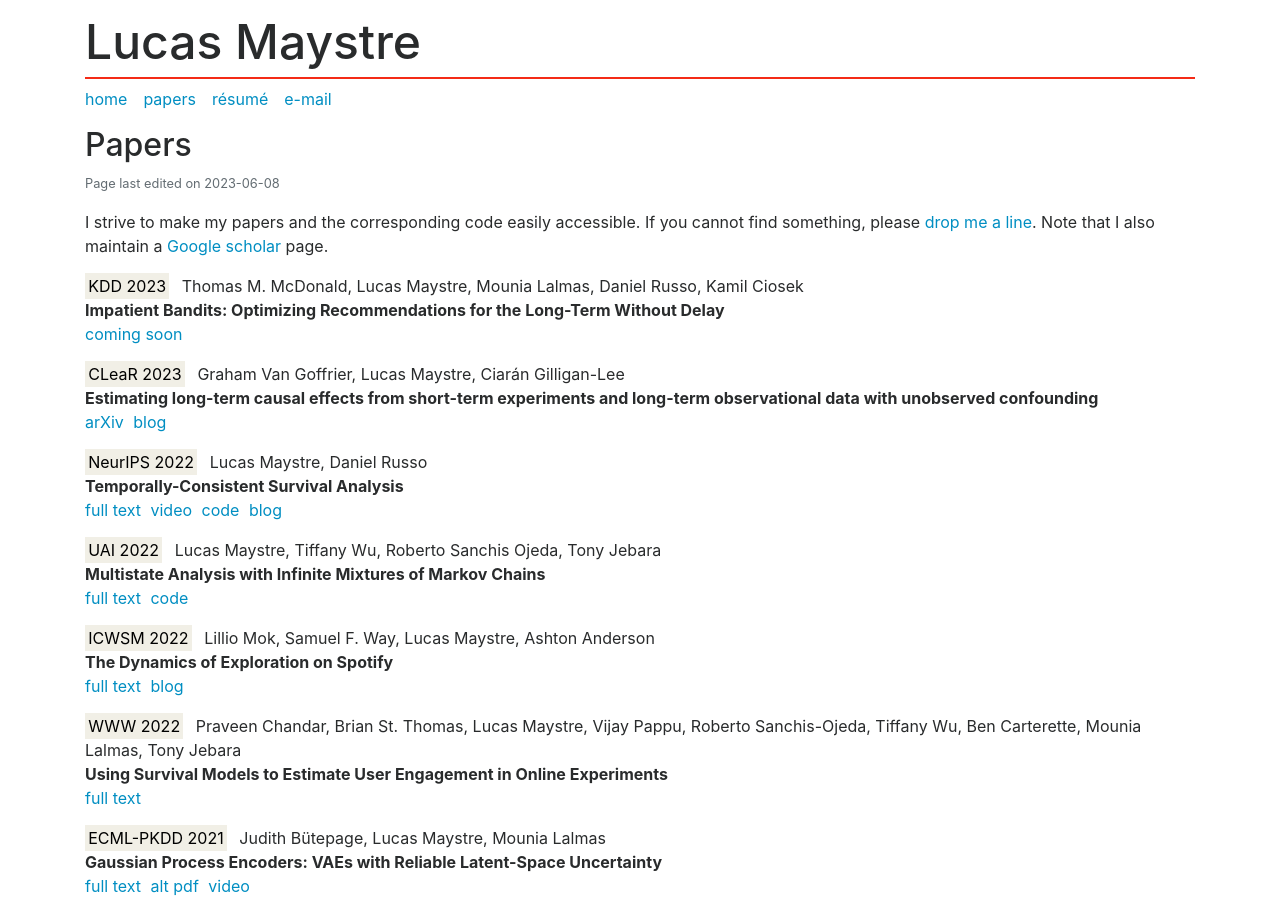
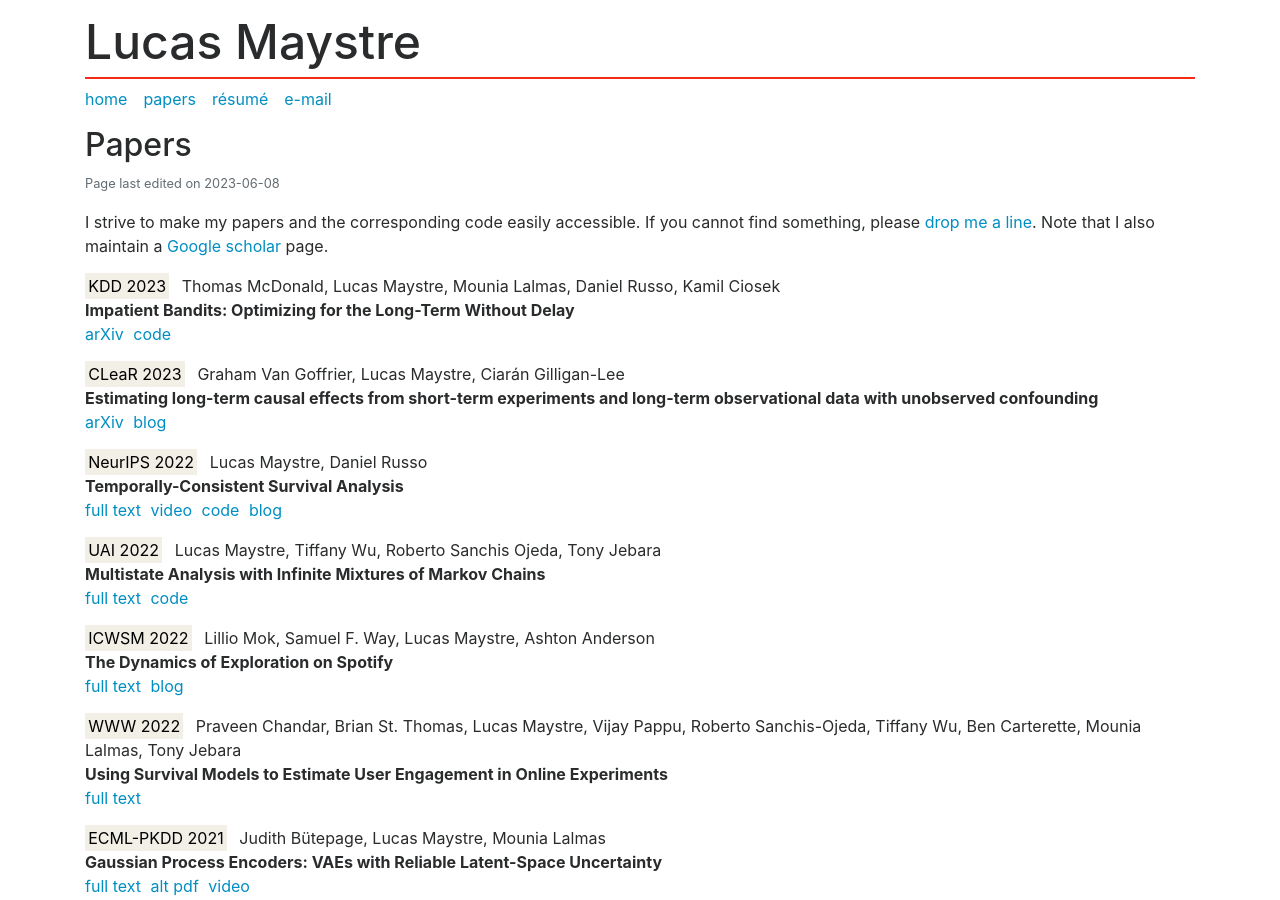
Before and after one commit to lucasmaystre/lum-web, a Jekyll site: the page built from papers.md, in a window 1280 px wide and 900 px high. Built offline with Jekyll 4.4.1, drawn with Linux system fonts in a browser that asks for light colours.

Commit message:
Added KDD 2023 paper.

```diff
--- a/_data/papers.yml
+++ b/_data/papers.yml
@@ -1,10 +1,10 @@
 mcdonald2023impatient:
   venue: KDD 2023
-  title: "Impatient Bandits: Optimizing Recommendations for the Long-Term
-      Without Delay"
-  authors: Thomas M. McDonald, Lucas Maystre, Mounia Lalmas, Daniel Russo, Kamil Ciosek
+  title: "Impatient Bandits: Optimizing for the Long-Term Without Delay"
+  authors: Thomas McDonald, Lucas Maystre, Mounia Lalmas, Daniel Russo, Kamil Ciosek
   links:
-    coming soon: \#
+    arXiv: https://arxiv.org/abs/2307.09943
+    code: https://github.com/spotify-research/impatient-bandits
 
 vangoffrier2023estimating:
   venue: CLeaR 2023
--- a/index.html
+++ b/index.html
@@ -22,6 +22,9 @@ layout: default
     </p>
 
     <ol id="news">
+      <li><em>Jul 2023</em>,
+      looking forward to present our paper on <a
+      href="https://arxiv.org/abs/2307.09943">impatient bandits</a> at KDD 2023.</li>
       <li><em>Feb 2023</em>,
       our preprint on <a
       href="https://arxiv.org/abs/2302.03561">optimizing audio recommendations for the long-term</a> is on arXiv.</li>
```
